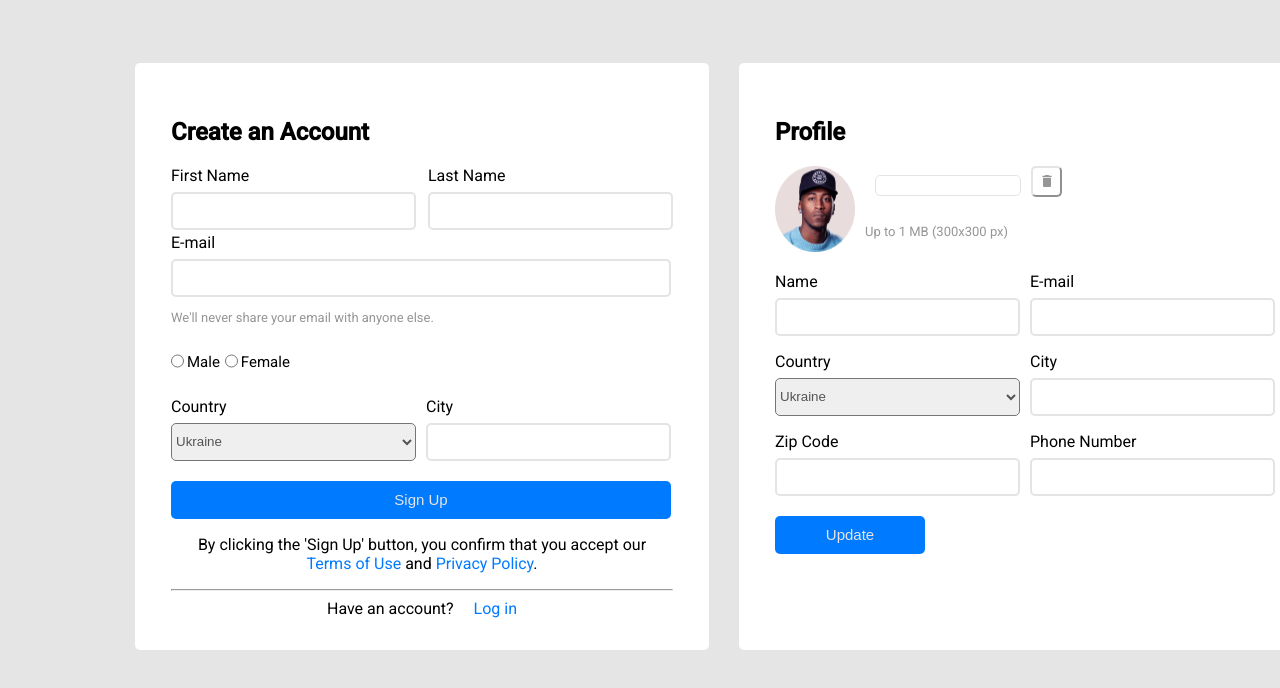
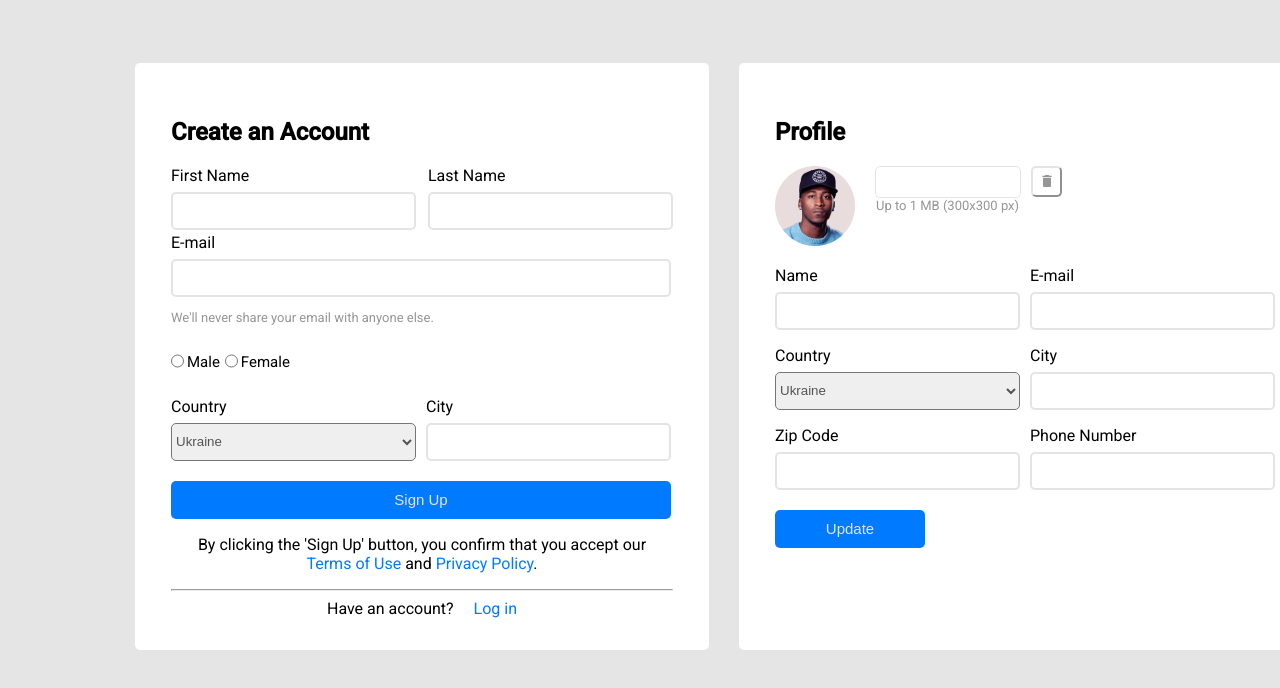
Before and after one commit to OleksiiZakomorny1/hw6, a plain HTML site: page index.html in a window 1280 px wide. Shown: the top 688 px of the page. Drawn offline with Linux system fonts and the light colour scheme.

Commit message:
change margin

```diff
--- a/styles.css
+++ b/styles.css
@@ -168,11 +168,12 @@ hr {
 }
 
 .hero label {
+	display: block;
 	border: 1px solid;
 	border: 1px solid black;
-	height: 29px;
 	margin-left: 20px;
-	border-color: #E4E4E4
+	border-color: #E4E4E4;
+	height: 30px;
 }
 
 .hero input {
@@ -189,6 +190,8 @@ hr {
 	color: #969696;
 	font-size: 13px;
 	padding-left: 10px;
+	margin-top: 0;
+	margin-left: 11px;
 }
 
 .file {
```
